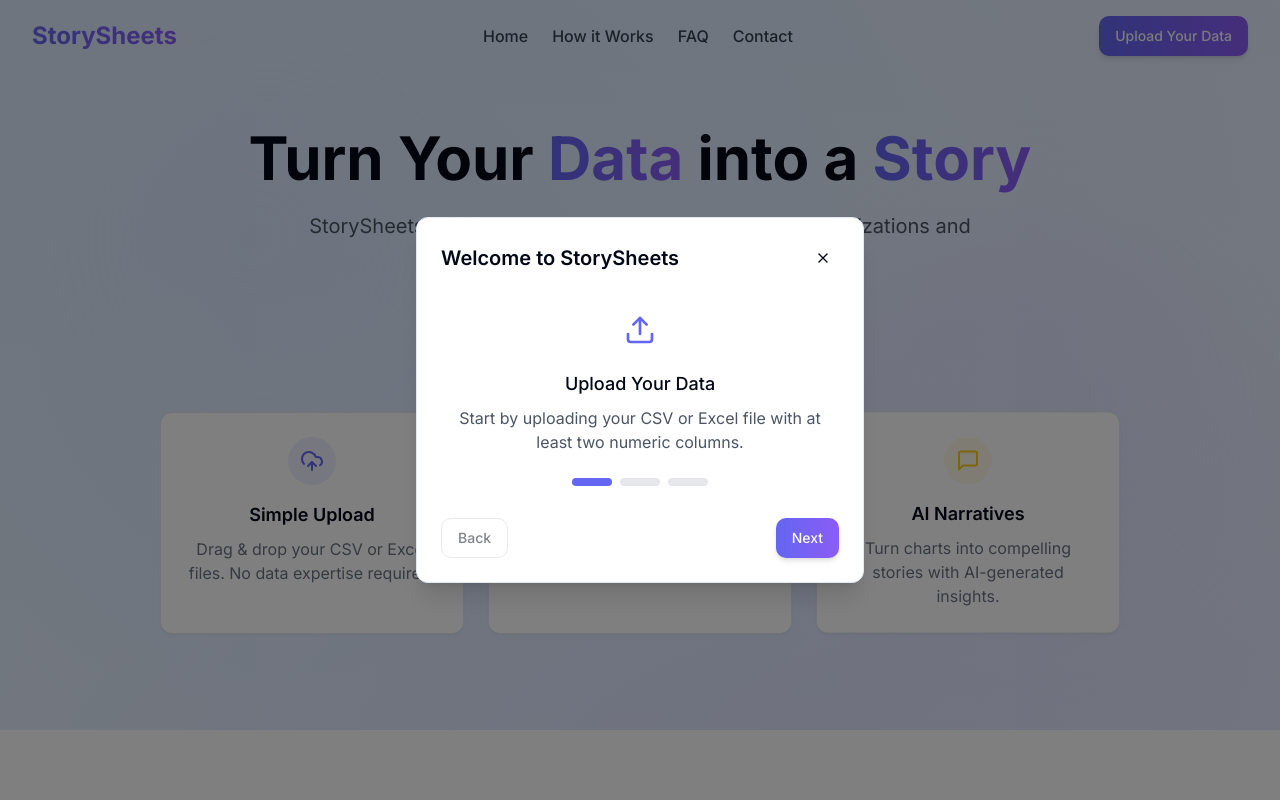
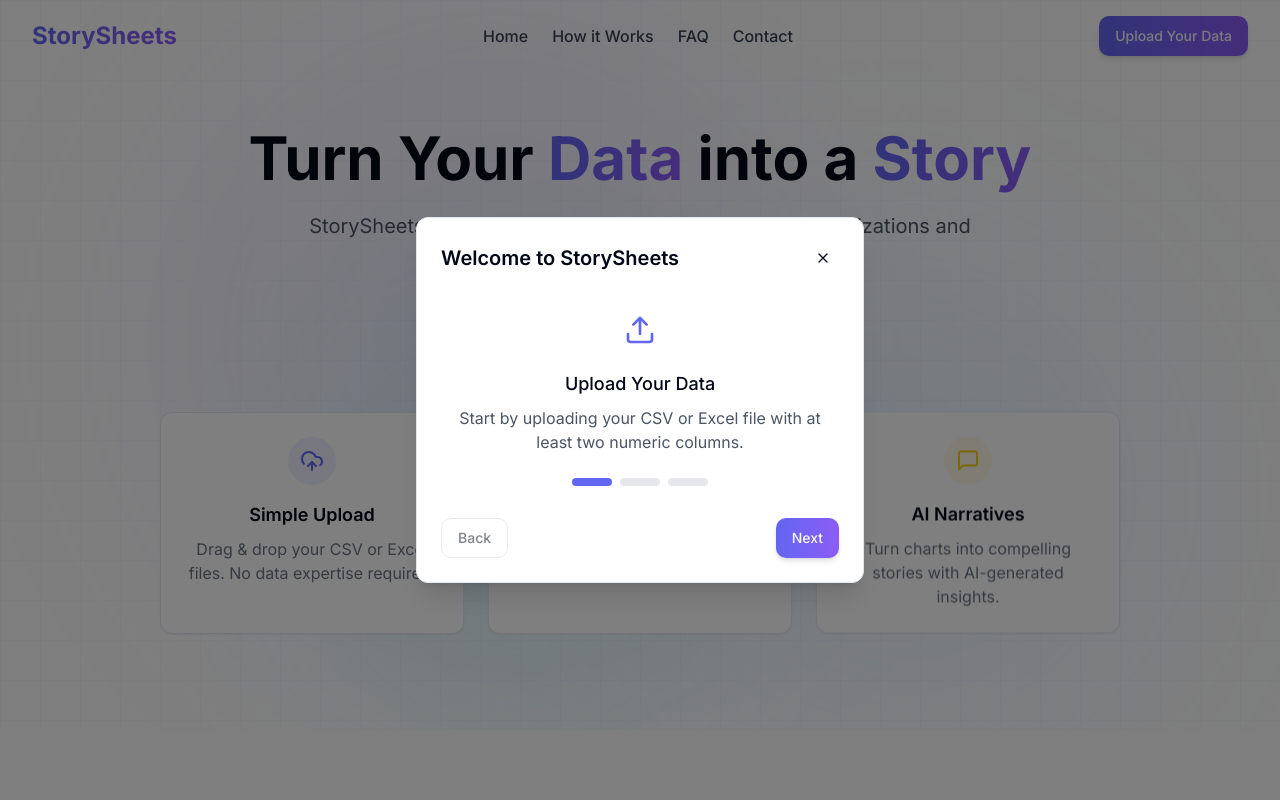
Before and after one commit to rbp1916/data-to-stories-now, a React (Vite) app: page / in a window 1280 px wide. Shown: the top 800 px of the page. Built offline with nearby package versions, Linux system fonts and the light colour scheme.

Commit message:
Refine landing page background
Further enhance the landing page background to improve visual appeal.

```diff
--- a/src/index.css
+++ b/src/index.css
@@ -1,3 +1,4 @@
+
 @import url('https://fonts.googleapis.com/css2?family=Inter:wght@300;400;500;600;700&display=swap');
 
 @tailwind base;
@@ -112,13 +113,29 @@
   /* Premium Background Classes */
   .bg-premium-gradient {
     @apply bg-gradient-to-b from-blue-50 via-indigo-50 to-white;
-    background-image: radial-gradient(circle at 25% 10%, rgba(147, 197, 253, 0.2) 0%, transparent 50%),
-                      radial-gradient(circle at 75% 40%, rgba(139, 92, 246, 0.15) 0%, transparent 50%),
-                      linear-gradient(to bottom, #ECF2FF, #FFFFFF);
+    background-image:
+      radial-gradient(circle at 25% 10%, rgba(147, 197, 253, 0.3) 0%, transparent 50%),
+      radial-gradient(circle at 75% 40%, rgba(139, 92, 246, 0.2) 0%, transparent 50%),
+      linear-gradient(to bottom, #ECF2FF, #FFFFFF);
+  }
+
+  .premium-hero-bg {
+    background:
+      radial-gradient(1000px circle at 0% 0%, rgba(99, 102, 241, 0.1), transparent),
+      radial-gradient(1000px circle at 100% 0%, rgba(79, 70, 229, 0.15), transparent),
+      radial-gradient(800px circle at 50% 20%, rgba(129, 140, 248, 0.1), transparent),
+      radial-gradient(600px circle at 80% 70%, rgba(45, 212, 191, 0.1), transparent);
+  }
+
+  .premium-pattern {
+    background-size: 40px 40px;
+    background-image:
+      linear-gradient(to right, rgba(99, 102, 241, 0.03) 1px, transparent 1px),
+      linear-gradient(to bottom, rgba(99, 102, 241, 0.03) 1px, transparent 1px);
   }
 
   .bg-cta-glow {
-    background: radial-gradient(circle at center, rgba(99, 102, 241, 0.08) 0%, transparent 70%);
+    background: radial-gradient(circle at center, rgba(99, 102, 241, 0.12) 0%, transparent 70%);
   }
 
   .floating-effect {
@@ -127,6 +144,15 @@
 
   .pulse-effect {
     animation: pulse 3s ease-in-out infinite;
+  }
+
+  .subtle-rotate {
+    animation: subtle-rotate 20s linear infinite;
+  }
+
+  .premium-blur {
+    backdrop-filter: blur(80px);
+    background-color: rgba(255, 255, 255, 0.6);
   }
 }
 
@@ -147,6 +173,11 @@
   100% { opacity: 1; transform: translateY(0); }
 }
 
+@keyframes subtle-rotate {
+  from { transform: rotate(0deg); }
+  to { transform: rotate(360deg); }
+}
+
 ::-webkit-scrollbar {
   width: 8px;
   height: 8px;
--- a/src/pages/Index.tsx
+++ b/src/pages/Index.tsx
@@ -5,22 +5,24 @@ import Navbar from '@/components/layout/Navbar';
 import Footer from '@/components/layout/Footer';
 import { Card, CardContent } from '@/components/ui/card';
 import OnboardingGuide from '@/components/onboarding/OnboardingGuide';
-import { BarChart3, LineChart, PieChart, UploadCloud, MessageSquare } from 'lucide-react';
+import { BarChart3, LineChart, PieChart, UploadCloud, MessageSquare, Sparkles } from 'lucide-react';
 
 const Index = () => {
   return (
-    <div className="flex flex-col min-h-screen bg-premium-gradient">
+    <div className="flex flex-col min-h-screen">
+      {/* Premium background wrapper for the entire page */}
+      <div className="absolute inset-0 premium-hero-bg premium-pattern -z-10 overflow-hidden">
+        {/* Animated floating gradient orbs */}
+        <div className="absolute top-[5%] left-[15%] w-[600px] h-[600px] rounded-full bg-indigo-500/10 blur-[120px] subtle-rotate"></div>
+        <div className="absolute top-[30%] right-[10%] w-[500px] h-[500px] rounded-full bg-blue-400/10 blur-[100px] subtle-rotate" style={{ animationDirection: 'reverse', animationDuration: '25s' }}></div>
+        <div className="absolute bottom-[10%] left-[25%] w-[400px] h-[400px] rounded-full bg-teal-400/10 blur-[80px] subtle-rotate" style={{ animationDuration: '30s' }}></div>
+      </div>
+
       <Navbar />
       <OnboardingGuide />
 
       {/* Hero Section with Premium Background */}
       <section className="pt-32 pb-16 md:pb-24 px-4 relative overflow-hidden">
-        {/* Decorative background elements */}
-        <div className="absolute top-0 left-0 w-full h-full">
-          <div className="absolute top-[15%] left-[10%] w-64 h-64 rounded-full bg-blue-200 opacity-10 blur-3xl"></div>
-          <div className="absolute top-[30%] right-[5%] w-96 h-96 rounded-full bg-purple-300 opacity-10 blur-3xl"></div>
-        </div>
-
         <div className="container max-w-5xl mx-auto text-center relative z-10">
           <div className="animate-[soft-reveal_1s_ease-out]">
             <h1 className="text-4xl md:text-6xl font-bold mb-6 leading-tight">
@@ -30,17 +32,19 @@ const Index = () => {
               StorySheets transforms your raw data into beautiful visualizations and compelling narratives in seconds.
             </p>
 
-            {/* CTA with glow effect */}
+            {/* CTA with enhanced glow effect */}
             <div className="relative mx-auto w-fit mb-8">
               <div className="absolute inset-0 bg-cta-glow rounded-full pulse-effect"></div>
-              <Button asChild className="gradient-button text-lg px-8 py-6 relative z-10">
-                <Link to="/upload">Upload Your Data ➔</Link>
+              <Button asChild className="gradient-button text-lg px-8 py-6 relative z-10 flex items-center gap-2">
+                <Link to="/upload">
+                  Upload Your Data <Sparkles className="w-5 h-5 ml-1" />
+                </Link>
               </Button>
             </div>
 
             {/* Features Cards with floating effect */}
             <div className="mt-16 grid grid-cols-1 md:grid-cols-3 gap-6">
-              <Card className="card-hover floating-effect" style={{animationDelay: "0s"}}>
+              <Card className="card-hover floating-effect premium-blur" style={{animationDelay: "0s"}}>
                 <CardContent className="p-6 flex flex-col items-center">
                   <div className="w-12 h-12 rounded-full bg-storysheets-indigo/10 flex items-center justify-center mb-4">
                     <UploadCloud className="w-6 h-6 text-storysheets-indigo" />
@@ -52,7 +56,7 @@ const Index = () => {
                 </CardContent>
               </Card>
 
-              <Card className="card-hover floating-effect" style={{animationDelay: "0.3s"}}>
+              <Card className="card-hover floating-effect premium-blur" style={{animationDelay: "0.3s"}}>
                 <CardContent className="p-6 flex flex-col items-center">
                   <div className="w-12 h-12 rounded-full bg-storysheets-teal/10 flex items-center justify-center mb-4">
                     <BarChart3 className="w-6 h-6 text-storysheets-teal" />
@@ -64,7 +68,7 @@ const Index = () => {
                 </CardContent>
               </Card>
 
-              <Card className="card-hover floating-effect" style={{animationDelay: "0.6s"}}>
+              <Card className="card-hover floating-effect premium-blur" style={{animationDelay: "0.6s"}}>
                 <CardContent className="p-6 flex flex-col items-center">
                   <div className="w-12 h-12 rounded-full bg-storysheets-gold/10 flex items-center justify-center mb-4">
                     <MessageSquare className="w-6 h-6 text-storysheets-gold" />
```
